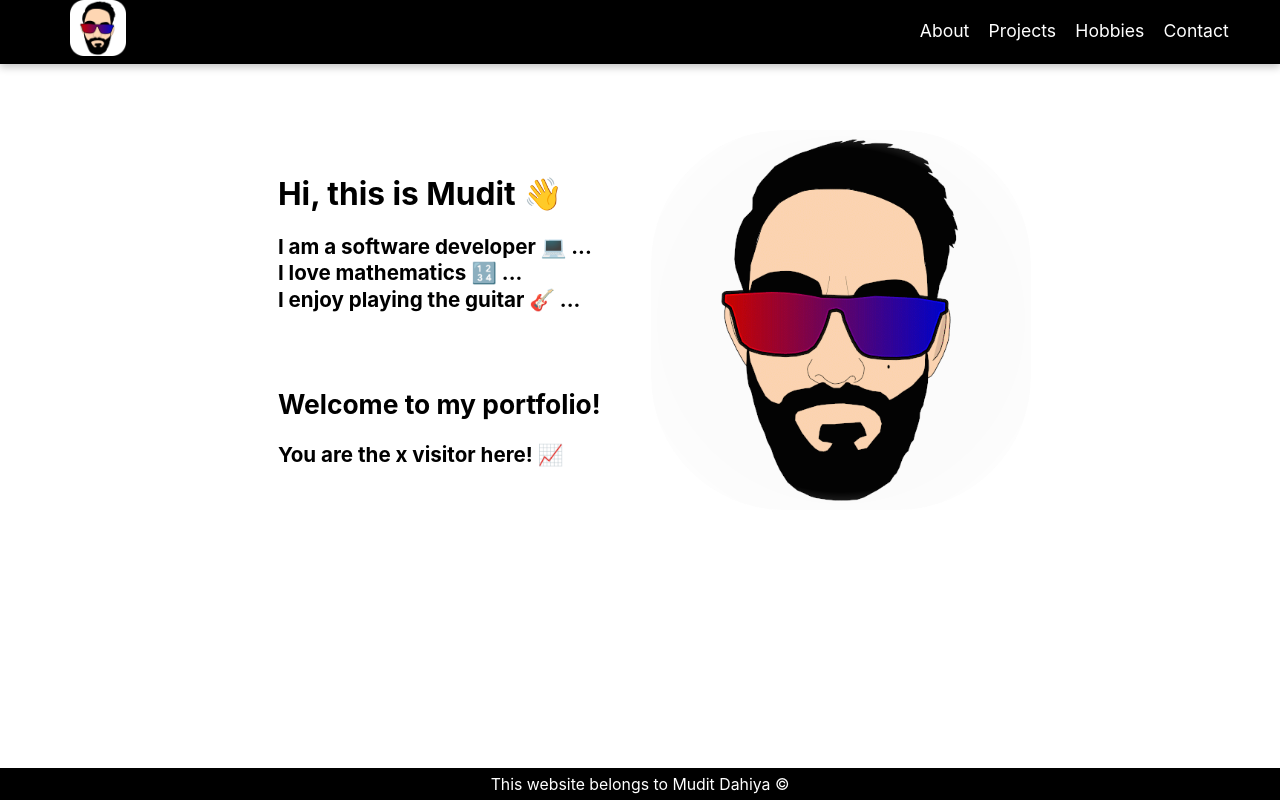
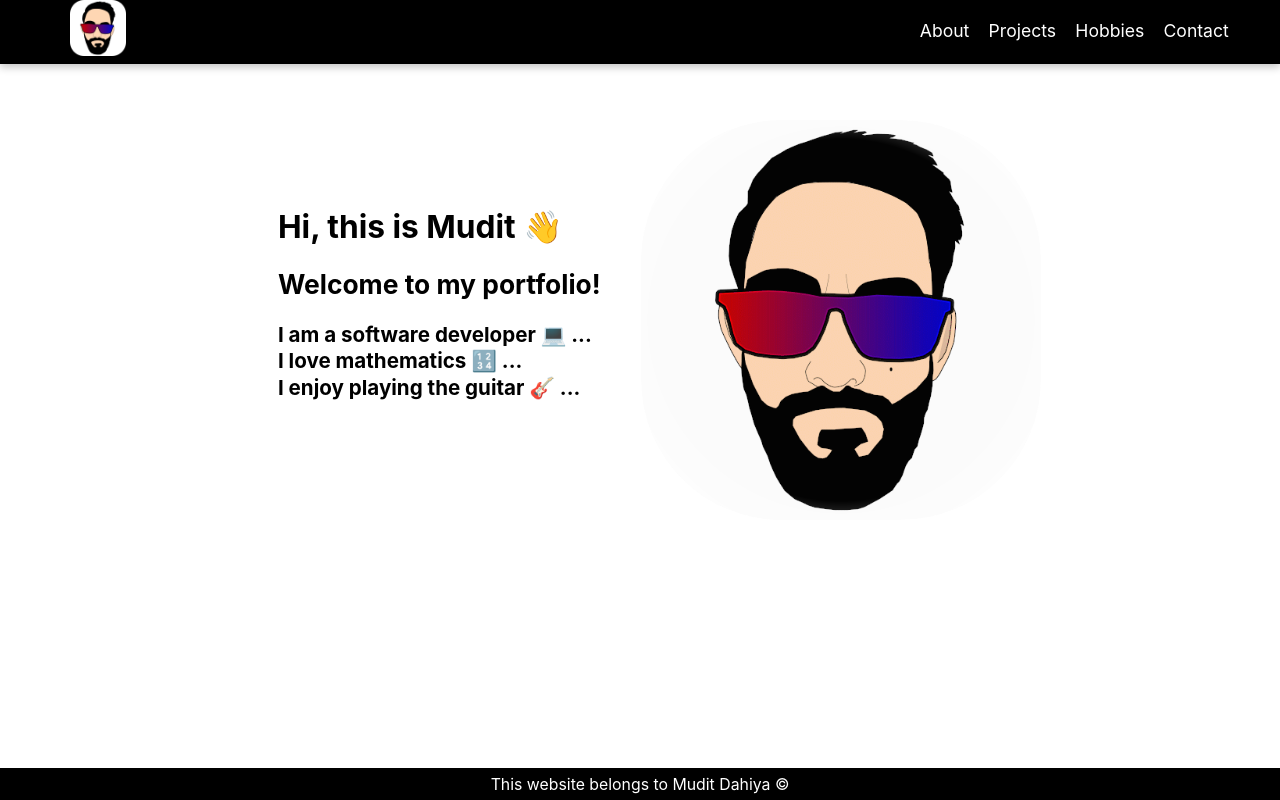
Before and after one commit to muditdahiya/mudit.online, a React (Create React App) app: page / in a window 1280 px wide. Built offline with nearby package versions, Linux system fonts and the light colour scheme.

Commit message:
made some changes

```diff
--- a/src/containers/Home/Home.js
+++ b/src/containers/Home/Home.js
@@ -78,6 +78,7 @@ function Home() {
         <div className="leftStage">
           <div className="leftContent">
             <h1 className="pageHeading">Hi, this is Mudit &#128075;</h1>
+            <h2>Welcome to my portfolio!</h2>
             <div id="fixedSpace">
               <h3>
                 <p id="animateText">
@@ -87,10 +88,6 @@ function Home() {
                 </p>
               </h3>
             </div>
-            <h2>Welcome to my portfolio!</h2>
-            <h3>
-              You are the <span id="visitorNumber">x</span> visitor here! 📈
-            </h3>
           </div>
         </div>
         <div className="rightStage">
--- a/src/index.scss
+++ b/src/index.scss
@@ -254,8 +254,14 @@ body {
     #animateText {
       font-size: 0.95em;
     }
+    .stage {
+      display: flex;
+      flex-direction: column;
+      margin: 5vh;
+      width: 100%;
+    }
     .rightStage {
-      display: none;
+      width: 100%;
     }
     .leftStage {
       width: 100%;
```
